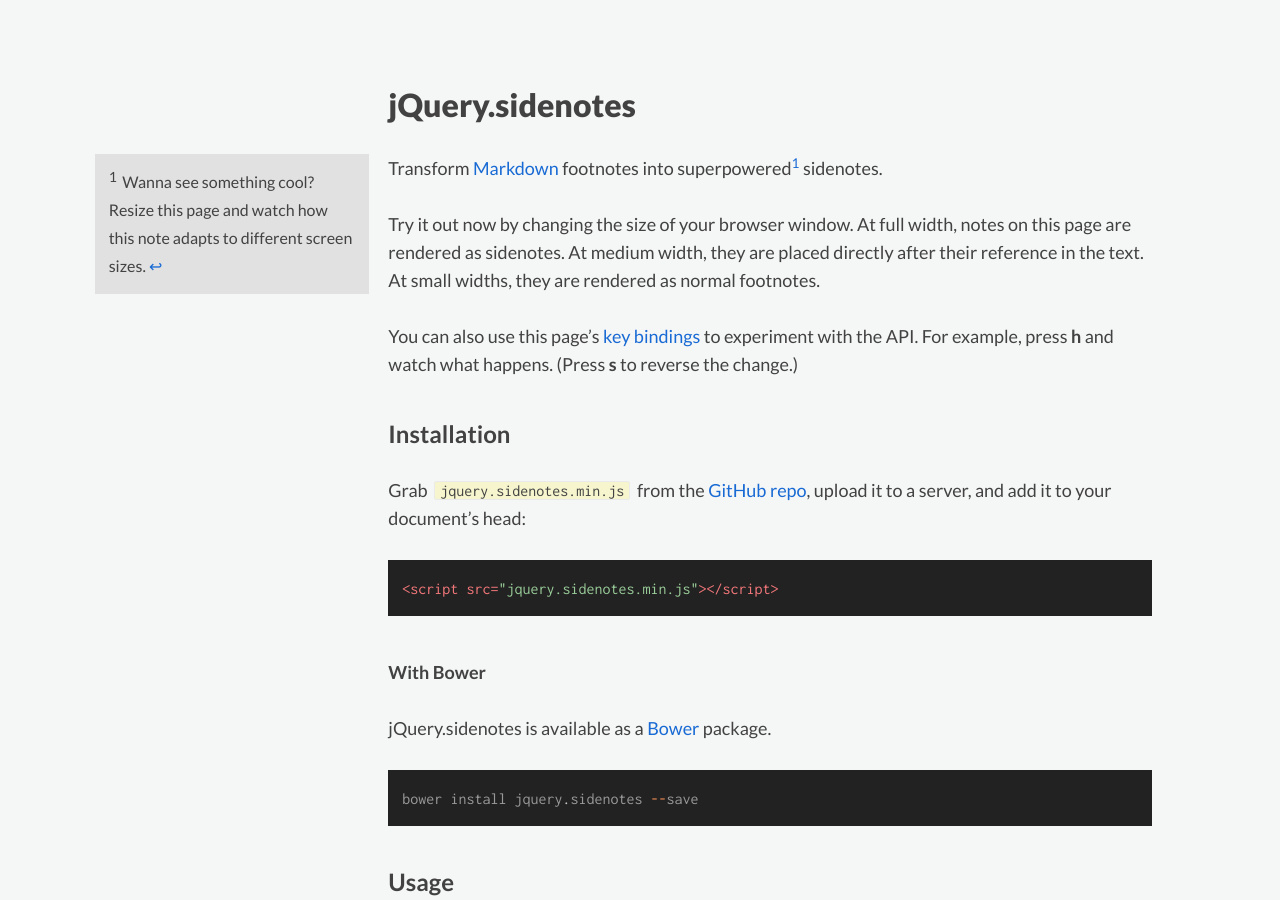
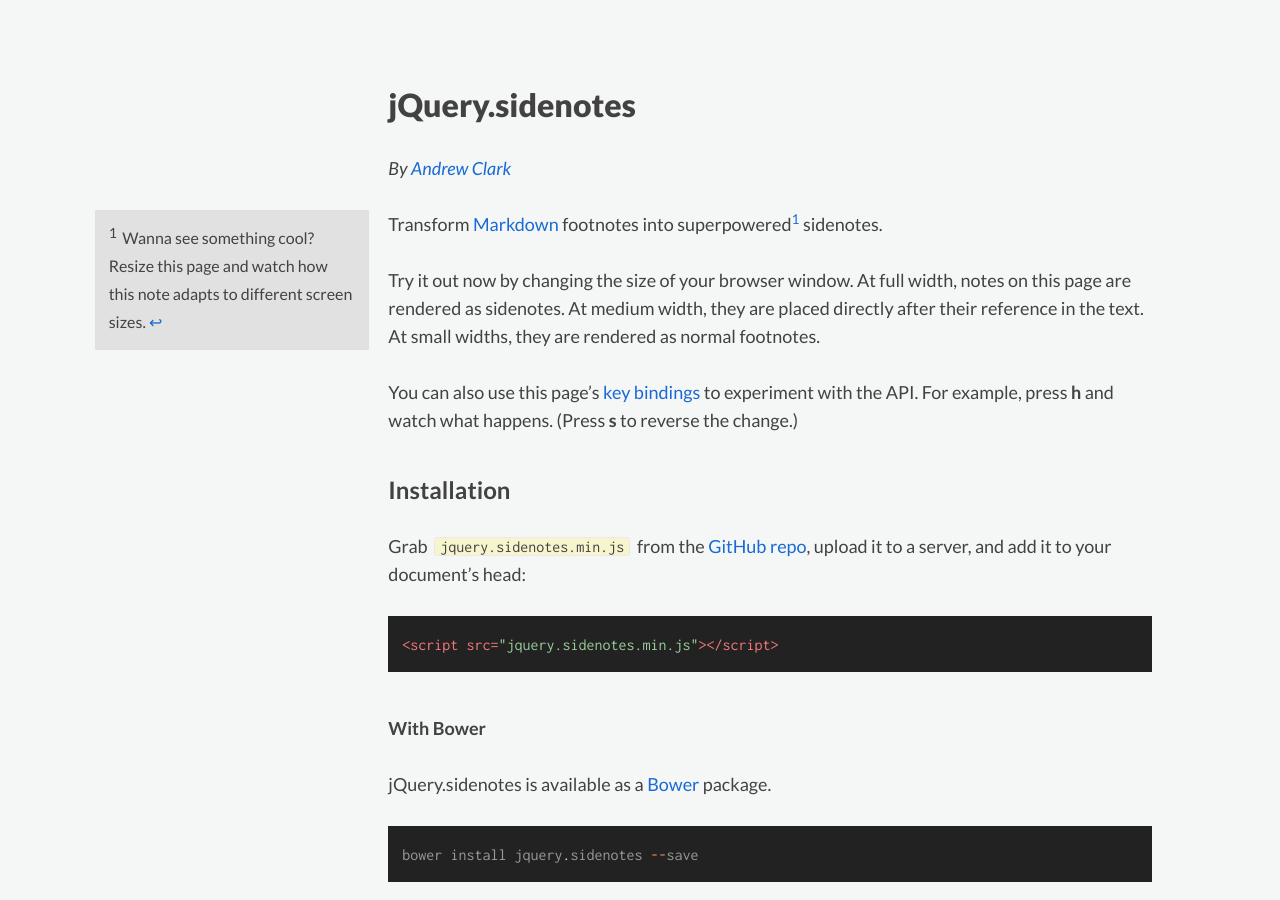
Before and after one commit to acdlite/jquery.sidenotes, a Jekyll site: the page built from index.md, in a window 1280 px wide and 900 px high. Built offline with Jekyll 4.4.1, drawn with Linux system fonts in a browser that asks for light colours.

Commit message:
Added link to andrewphilipclark.com

```diff
--- a/index.md
+++ b/index.md
@@ -4,6 +4,8 @@
 ---
 
 # jQuery.sidenotes
+
+*By [Andrew Clark](http://andrewphilipclark.com/hi)*
 
 Transform [Markdown](http://daringfireball.net/projects/markdown/) footnotes into superpowered[^notes] sidenotes.
 
```
